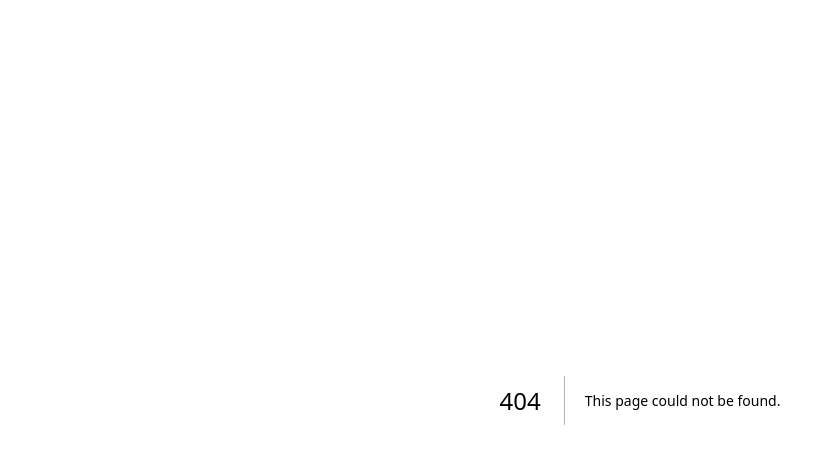
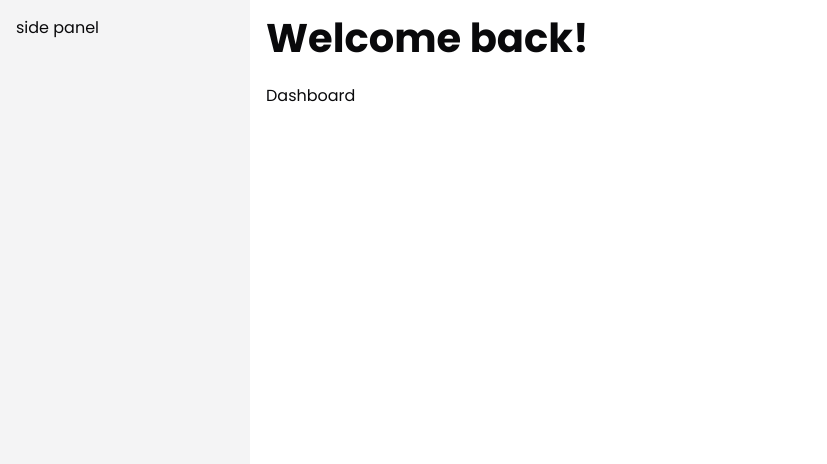
Before and after one commit to mykyta-oleks-dev/NextJS-TS-Tailwind-shadcn-Recharts-Dashboard, a Next.js app: page /dashboard in a window 1280 px wide. Before the commit this address had no page. Shown: the top 464 px of the page, without its empty margins (0-827 px from the left). Built offline with nearby package versions, Linux system fonts and the light colour scheme.

Commit message:
feat: set up dashboard pages layout

```diff
--- /dev/null
+++ b/app/dashboard/layout.tsx
@@ -0,0 +1,15 @@
+import { PropsWithChildren } from 'react';
+
+const DashboardLayout = ({ children }: PropsWithChildren) => {
+	return (
+		<div className="grid grid-cols-[250px_1fr] min-h-screen">
+			<div className="bg-muted overflow-auto p-4">side panel</div>
+			<div className="overflow-auto my-2 mx-4">
+				<h1 className='mb-4'>Welcome back!</h1>
+				{children}
+			</div>
+		</div>
+	);
+};
+
+export default DashboardLayout;
--- /dev/null
+++ b/app/dashboard/page.tsx
@@ -0,0 +1,5 @@
+const DashboardPage = () => {
+	return <div>Dashboard</div>;
+};
+
+export default DashboardPage;
```
